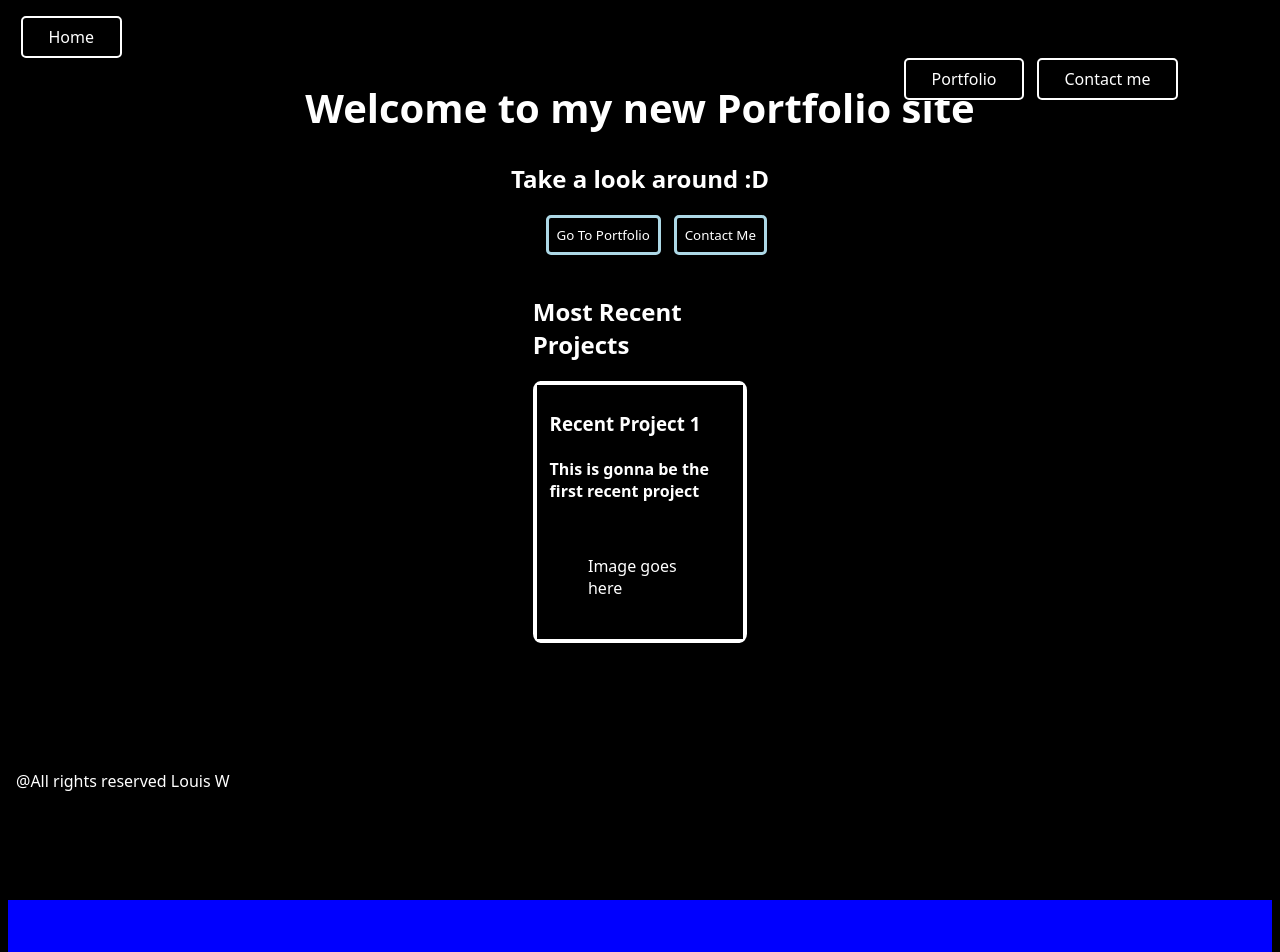
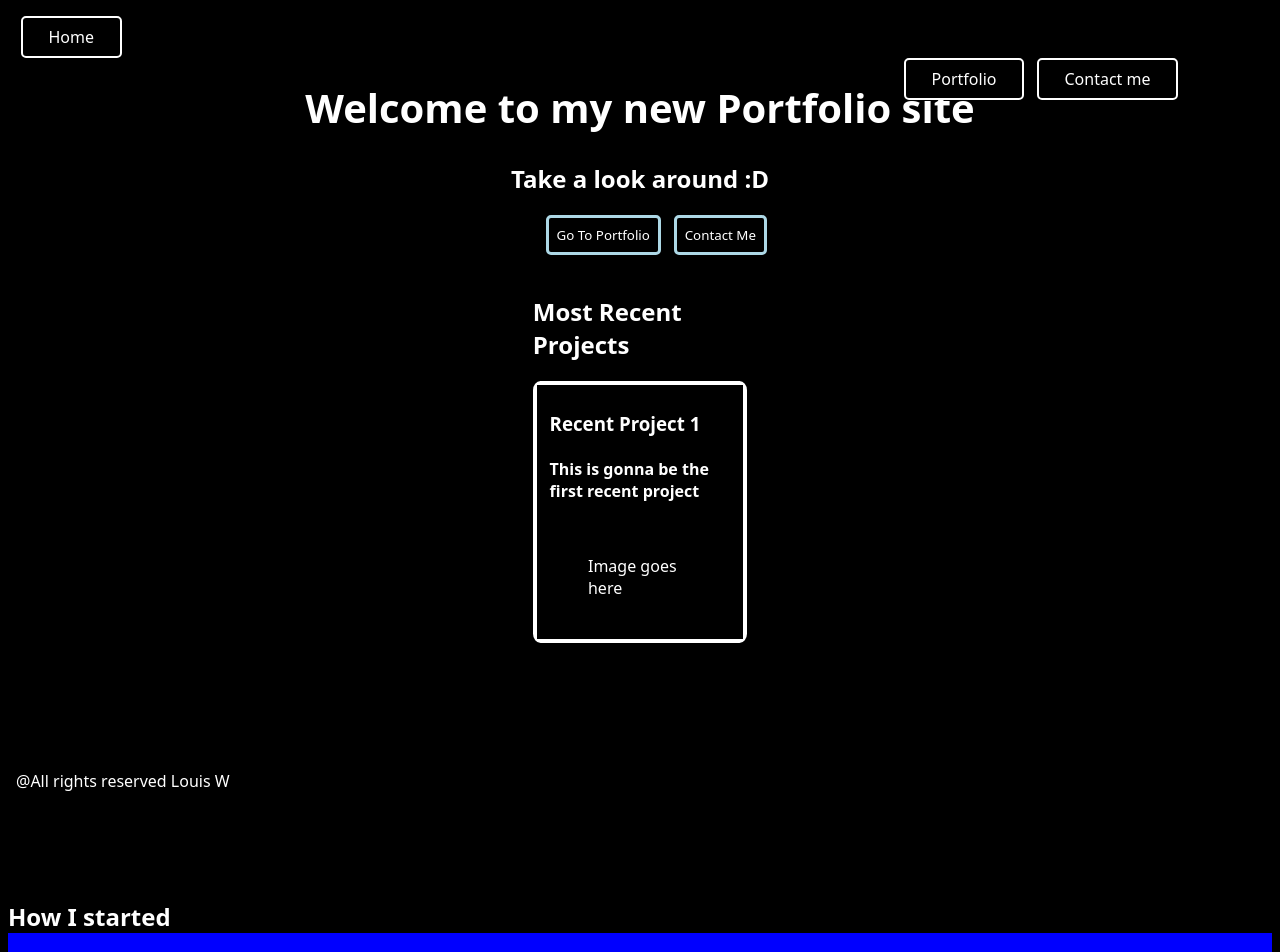
Before and after one commit to LouisWdev/myPortfolio, a React (Vite) app: page / in a window 1280 px wide. Shown: the top 952 px of the page. Built offline with nearby package versions, Linux system fonts and the light colour scheme.

Commit message:
about me section

```diff
--- a/src/pages/Home.tsx
+++ b/src/pages/Home.tsx
@@ -29,7 +29,7 @@ const Home = () => {
 
           <AboutContainer>
             <AboutTextContainer>
-                  <AboutTitleText></AboutTitleText>
+                  <AboutTitleText>How I started</AboutTitleText>
                   <AboutParagraph>
                   </AboutParagraph>
             </AboutTextContainer>
```
